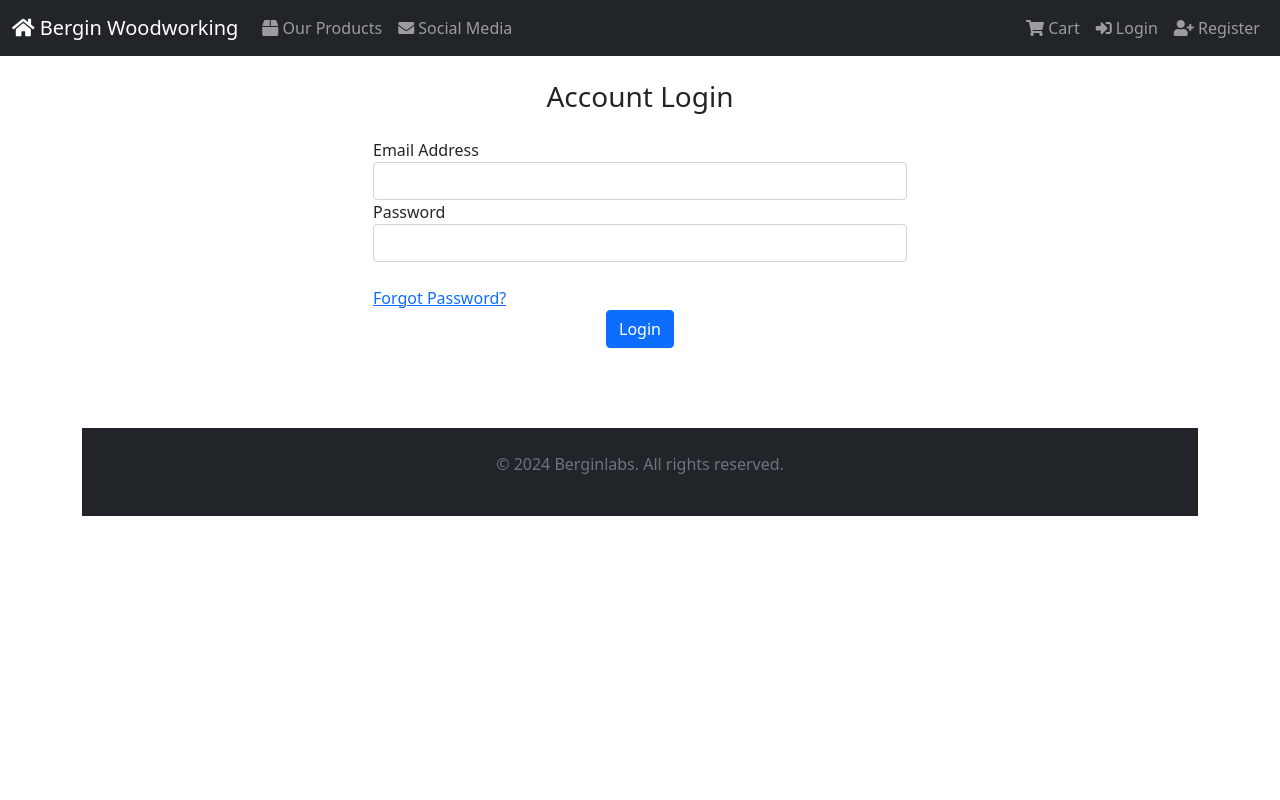
After one commit to BerginLabs/BerginWoodWorking, a Flask app: page /login in a window 1280 px wide. The commit adds this page. Run offline with Flask 3, Linux system fonts and the light colour scheme; some libraries are stand-ins or nearby versions.

Commit message:
Adds flask-login and user support

```diff
--- a/webapp/templates/base.html
+++ b/webapp/templates/base.html
@@ -7,6 +7,7 @@
         <meta name="author" content="berginlabs">
 
         <link href="{{ url_for('static', filename='css/bootstrap.min.css') }}" rel="stylesheet">
+        <link href="https://cdnjs.cloudflare.com/ajax/libs/font-awesome/5.15.4/css/all.min.css" rel="stylesheet">
 
         <style>
             .bd-placeholder-img {
@@ -22,55 +23,39 @@
               }
             }
         </style>
+        <style>
+            /* Ensure the html and body take up the full height of the viewport */
+            html, body {
+                height: 100%;
+                margin: 0;
+                display: flex;
+                flex-direction: column;
+            }
+            /* Flex-grow wrapper to push footer to bottom */
+            .content-wrapper {
+                flex: 1;
+            }
+        </style>
+
         {% if title %}
             <title>{{ title }}</title>
         {% else %}
             <title>Bergin Woodworking</title>
         {% endif %}
     </head>
+
     <body>
-        <nav class="navbar navbar-expand-lg navbar-dark bg-dark">
-            <div class="container-fluid">
-                <a class="navbar-brand" href="{{ url_for('index') }}">Bergin Woodworking</a>
-                <button class="navbar-toggler" type="button" data-bs-toggle="collapse" data-bs-target="#navbarSupportedContent" aria-controls="navbarSupportedContent" aria-expanded="false" aria-label="Toggle navigation">
-                    <span class="navbar-toggler-icon"></span>
-                </button>
-                <div class="collapse navbar-collapse" id="navbarSupportedContent">
-                    <ul class="navbar-nav me-auto mb-2 mb-lg-0">
-                        <li class="nav-item">
-                            <a class="nav-link" aria-current="page" href="{{ url_for('products') }}">Products</a>
-                        </li>
-                        <li class="nav-item">
-                            <a class="nav-link" aria-current="page" href="{{ url_for('contact') }}">Contact Us</a>
-                        </li>
-                    </ul>
-                    <ul class="navbar-nav ml-auto mb-2 mb-lg-0">
-                        <li class="nav-item">
-                            <a class="nav-link" aria-current="page" href="{{ url_for('cart') }}">My Cart</a>
-                        </li>
-                    </ul>
-                    <ul class="navbar-nav ml-auto mb-2 mb-lg-0">
-                        <li class="nav-item">
-                            <a class="nav-link" aria-current="page" href="{{ url_for('admin') }}">Admin</a>
-                        </li>
-                    </ul>
-                    {% if search_enabled %}
-                    <form class="d-flex">
-                        <input class="form-control me-2" type="search" placeholder="Search" aria-label="Search">
-                        <button class="btn btn-outline-success" type="submit">Search</button>
-                    </form>
-                    {% endif %}
+        {% include 'navbar.html' %}
 
-                </div>
-            </div>
-        </nav>
+        <div class="content-wrapper">
             <div class="container">
                 {% with messages = get_flashed_messages(with_categories=true) %}
                 {% if messages %}
                     <div class="mt-3">
                         {% for category, message in messages %}
-                        <div class="alert alert-{{ category }}" role="alert">
+                        <div class="alert alert-{{ category }} alert-dismissible fade show" role="alert">
                             {{ message }}
+                            <button type="button" class="btn-close" data-bs-dismiss="alert" aria-label="Close"></button>
                         </div>
                         {% endfor %}
                     </div>
@@ -78,14 +63,21 @@
                 {% endwith %}
 
                 {% block content %}
-
                 {% endblock %}
             </div>
-    </body>
-    <script src="{{ url_for('static', filename='js/bootstrap.min.js') }}"></script>
-    <footer class="footer mt-auto py-1 bg-dark">
+        </div>
+
+        <div class="content-wrapper">
             <div class="container">
-          <span class="text-muted small">Developed by berginlabs @2024.</span>
+                <footer class="bg-dark text-center text-lg-start">
+                    <div class="container p-4">
+                        <p class="text-center text-muted">© 2024 Berginlabs. All rights reserved.</p>
                     </div>
                 </footer>
+            </div>
+        </div>
+
+    </body>
+
+    <script src="{{ url_for('static', filename='js/bootstrap.min.js') }}"></script>
 </html>
--- /dev/null
+++ b/webapp/templates/login.html
@@ -0,0 +1,32 @@
+{% extends "base.html" %}
+
+{% block title %}Login{% endblock %}
+
+{% block content %}
+<br>
+<div class="container">
+    <div class="row justify-content-center">
+        <div class="col-md-6">
+            <h3 class="mt-8 text-center">Account Login</h3>
+            <form method="post" class="mt-4">
+                <div class="form-group">
+                    <label for="user_email">Email Address</label>
+                    <input type="email" class="form-control" id="user_email" name="user_email" required>
+                </div>
+                <div class="form-group">
+                    <label for="password">Password</label>
+                    <input type="password" class="form-control" id="password" name="password" required>
+                </div>
+                <br>
+                <a href="#">Forgot Password?</a>
+
+                <div class="d-flex justify-content-center">
+                    <button type="submit" class="btn btn-primary">Login</button>
+                </div>
+            </form>
+
+        </div>
+    </div>
+</div>
+<br>
+{% endblock %}
--- /dev/null
+++ b/webapp/templates/navbar.html
@@ -0,0 +1,67 @@
+<nav class="navbar navbar-expand-lg navbar-dark bg-dark">
+    <div class="container-fluid">
+        <a class="navbar-brand" href="{{ url_for('index') }}">
+            <i class="fas fa-home"></i>
+            Bergin Woodworking
+        </a>
+        <button class="navbar-toggler" type="button" data-bs-toggle="collapse" data-bs-target="#navbarSupportedContent" aria-controls="navbarSupportedContent" aria-expanded="false" aria-label="Toggle navigation">
+            <span class="navbar-toggler-icon"></span>
+        </button>
+        <div class="collapse navbar-collapse" id="navbarSupportedContent">
+            <ul class="navbar-nav me-auto mb-2 mb-lg-0">
+                <li class="nav-item">
+                    <a class="nav-link" aria-current="page" href="{{ url_for('products') }}">
+                        <i class="fas fa-box"></i> Our Products
+                    </a>
+                </li>
+                <li class="nav-item">
+                    <a class="nav-link" aria-current="page" href="{{ url_for('contact') }}">
+                        <i class="fas fa-envelope"></i> Social Media
+                    </a>
+                </li>
+            </ul>
+
+            {% if search_enabled %}
+            <form class="d-flex">
+                <input class="form-control me-2" type="search" placeholder="Search" aria-label="Search">
+                <button class="btn btn-outline-success" type="submit">Search</button>
+            </form>
+            {% endif %}
+
+            <ul class="navbar-nav ms-auto mb-2 mb-lg-0">
+                {% if current_user.is_authenticated %}
+                    <li class="nav-item dropdown">
+                        <a class="nav-link dropdown-toggle" href="#" id="userDropdown" role="button" data-bs-toggle="dropdown" aria-expanded="false">
+                            <i class="fas fa-user"></i> {{ current_user.first_name.capitalize() }} {{ current_user.last_name.capitalize() }}
+                        </a>
+                        <ul class="dropdown-menu dropdown-menu-end" aria-labelledby="userDropdown">
+                            <li><a class="dropdown-item" href="{{ url_for('my_profile') }}"><i class="fas fa-user-circle"></i> Profile</a></li>
+                            <li><a class="dropdown-item" href="{{ url_for('cart') }}"><i class="fas fa-shopping-cart"></i> Cart</a></li>
+                            {% if current_user.is_admin %}
+                            <li><a class="dropdown-item" href="{{ url_for('admin') }}"><i class="fas fa-user-shield"></i> Admin</a></li>
+                            {% endif %}
+                            <li><hr class="dropdown-divider"></li>
+                            <li><a class="dropdown-item" href="{{ url_for('logout') }}"><i class="fas fa-sign-out-alt"></i> Logout</a></li>
+                        </ul>
+                    </li>
+                {% else %}
+                    <li class="nav-item">
+                        <a class="nav-link" href="{{ url_for('cart') }}">
+                            <i class="fas fa-shopping-cart"></i> Cart
+                        </a>
+                    </li>
+                    <li class="nav-item">
+                        <a class="nav-link" href="{{ url_for('login') }}">
+                            <i class="fas fa-sign-in-alt"></i> Login
+                        </a>
+                    </li>
+                    <li class="nav-item">
+                        <a class="nav-link" href="{{ url_for('register') }}">
+                            <i class="fas fa-user-plus"></i> Register
+                        </a>
+                    </li>
+                {% endif %}
+            </ul>
+        </div>
+    </div>
+</nav>
--- a/webapp/views/views.py
+++ b/webapp/views/views.py
@@ -1,8 +1,6 @@
 #!/usr/bin/env python3
 
-
-from webapp import app, db
-from webapp.models.products import Products, ProductImages, ProductCategories
+from datetime import datetime
 
 from flask import request
 from flask import render_template
@@ -10,12 +8,102 @@ from flask import url_for
 from flask import redirect
 from flask import flash
 
+from flask_login import login_user, logout_user, login_required, current_user
+
+from webapp import app, db
+from webapp.models.products import Products, ProductImages, ProductCategories
+from webapp.models.users import Users
+
 
 @app.route("/", methods=["GET"])
 def index():
     coasters = Products.query.filter(Products.product_category == "COA").all()
+    return render_template('index.html', coasters=coasters, search_enabled=False), 200
 
-    return render_template('index.html', coasters=coasters, search_enabled=False), 200
+
+@app.route('/register', methods=['GET', 'POST'])
+def register():
+    if request.method == 'POST':
+        user_email = request.form['user_email']
+        password = request.form['password']
+        first_name = request.form['first_name']
+        last_name = request.form['last_name']
+        phone_number = request.form['phone_number']
+        address = request.form['address']
+        city = request.form['city']
+        state = request.form['state']
+
+        if Users.query.filter_by(user_email=user_email).first():
+            flash("Email address already exists. Please use forgot password.", "danger")
+            return redirect(url_for('register'))
+
+        new_user = Users(
+            user_email=user_email,
+            first_name=first_name,
+            last_name=last_name,
+            phone_number=phone_number,
+            address=address,
+            city=city,
+            state=state,
+            created_date = datetime.now(),
+            updated_date = datetime.now()
+        )
+
+        new_user.set_password(password)
+
+        db.session.add(new_user)
+        db.session.commit()
+
+        flash("Registration successful. Please log in.", "success")
+        return redirect(url_for('login'))
+
+    return render_template('register.html')
+
+
+@app.route('/login', methods=['GET', 'POST'])
+def login():
+    if request.method == 'POST':
+        user_email = request.form['user_email']
+        password = request.form['password']
+
+        user_to_login = Users.query.filter_by(user_email=user_email).first()
+
+        if user_to_login and user_to_login.check_password(password):
+            login_user(user_to_login)
+            flash('Login successful.', "success")
+            return redirect(url_for('index'))
+
+        else:
+            flash('Invalid email address or password.', "danger")
+
+    return render_template('login.html')
+
+
+@app.route('/logout')
+@login_required
+def logout():
+    logout_user()
+
+    flash('You have successfully been logged out.', "success")
+    return redirect(url_for('index'))
+
+
+@app.route('/users/profile', methods=['GET', 'POST'])
+def my_profile():
+    flash("this page is still in development.", "warning")
+
+    profile = Users.query.filter(Users.user_id == current_user.user_id).first()
+    if request.method == "POST":
+        profile.first_name = request.form['first_name']
+        profile.last_name = request.form['last_name']
+        profile.phone_number = request.form['phone_number']
+        profile.user_email = request.form['user_email']
+        db.session.commit()
+
+        flash("Successfully updated profile.", "success")
+        return redirect(url_for('my_profile'))
+
+    return render_template("my_profile.html", me=profile)
 
 
 @app.route("/products", methods=["GET"])
@@ -50,21 +138,26 @@ def contact():
 
 @app.route("/cart")
 def cart():
+    flash("this page is coming soon.", "warning")
     return render_template('cart.html')
 
 
 @app.route("/admin", methods=['GET'])
+@login_required
 def admin():
     product_data = db.session.query(Products, ProductImages) \
         .join(ProductImages, Products.product_id == ProductImages.product_id) \
         .all()
 
+    user_data = Users.query.all()
+
     return render_template(
-        'admin.html', product_data=product_data
+        'admin.html', product_data=product_data, user_data=user_data
     ), 200
 
 
 @app.route("/admin/view/<product_id>", methods=['GET'])
+@login_required
 def view_product(product_id=None):
     query = db.session.query(Products, ProductImages) \
         .join(ProductImages, Products.product_id == ProductImages.product_id) \
@@ -77,6 +170,7 @@ def view_product(product_id=None):
 
 
 @app.route("/admin/remove/<product_id>", methods=['GET'])
+@login_required
 def remove_product(product_id=None):
     try:
         product = db.session.query(Products).filter(Products.product_id == product_id).first()
@@ -102,6 +196,7 @@ def remove_product(product_id=None):
 
 
 @app.route('/admin/edit/<product_id>', methods=['GET', 'POST'])
+@login_required
 def edit_product(product_id=None):
     query = db.session.query(Products, ProductImages) \
         .join(ProductImages, Products.product_id == ProductImages.product_id) \
```
Also changed, not shown: scripts/load_data.py (deleted, +0 -109 lines), webapp/__init__.py (+7 -1 lines), webapp/models/products.py (+12 -0 lines), webapp/models/users.py (added, +50 -0 lines), webapp/templates/admin.html (+28 -2 lines), webapp/templates/contact.html (+44 -47 lines), webapp/templates/my_profile.html (added, +96 -0 lines), webapp/templates/products.html (+5 -5 lines), webapp/templates/register.html (added, +53 -0 lines), webapp/static/favicon.ico (added), webapp/static/img/logo.jpg (added). Lines whose indentation alone changed are shown as unchanged.
